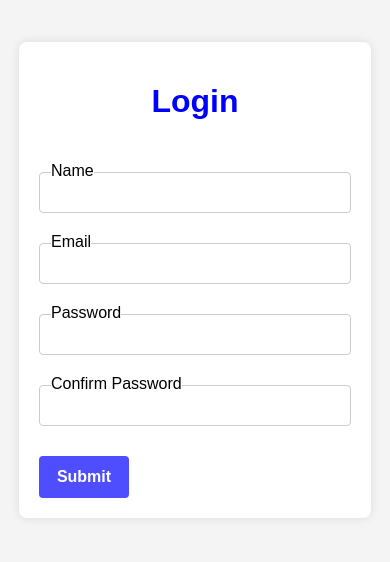
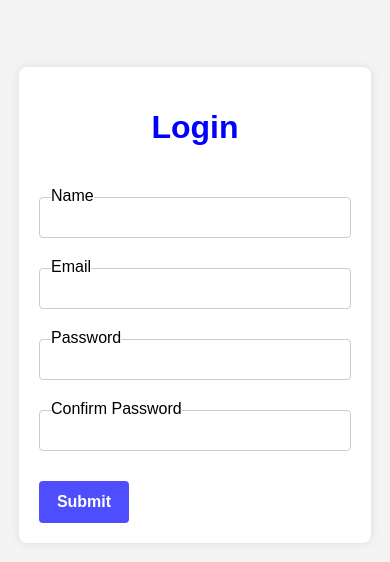
Before and after one commit to adnan2188/Formik_Form, a React (Vite) app: page / in a window 390 px wide. Shown: the top 562 px of the page. Built offline with nearby package versions, Linux system fonts and the light colour scheme.

Commit message:
background color changed

```diff
--- a/src/components/My_style.css
+++ b/src/components/My_style.css
@@ -100,7 +100,7 @@ p {
 
 @media screen and (max-width: 500px) {
     .container {
-        height: 90vh;
+        height: 96vh;
     }
 
     form {
```
